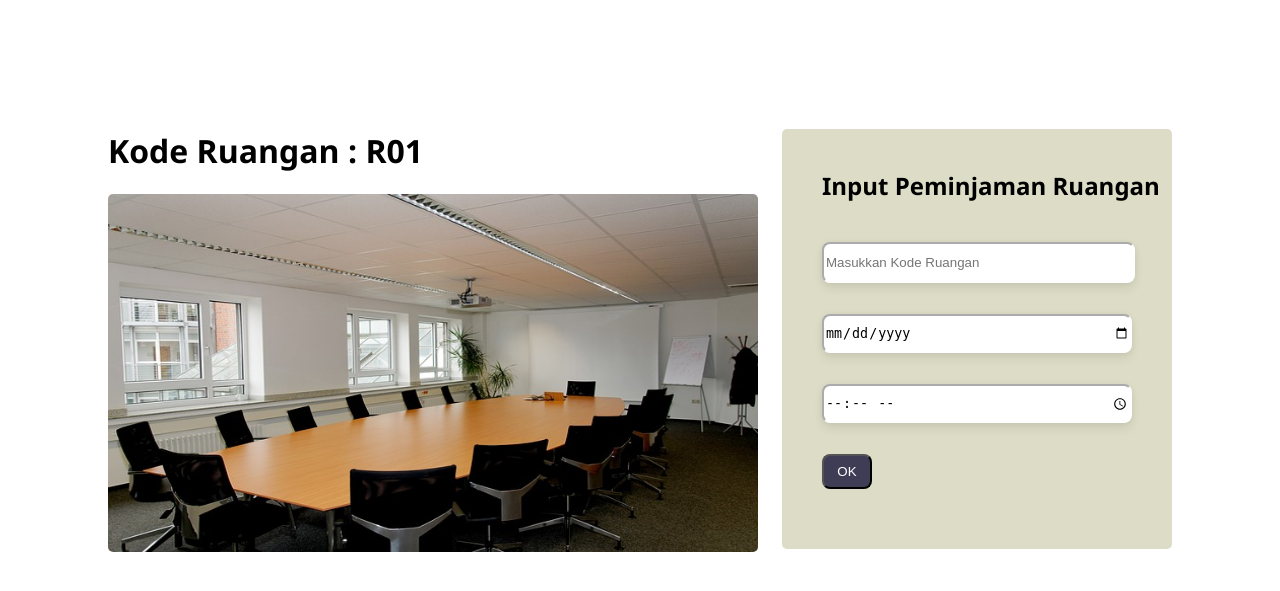
After one commit to Lestarisukma/DIPL-KELOMPOK-5-IF4202, a CodeIgniter app: template application/views/View_InputPinjamRuang.html in a window 1280 px wide. The commit adds this page. Shown: the top 591 px of the page. Run offline with CodeIgniter, Linux system fonts and the light colour scheme; the template is opened without the code that fills it, so the values that code supplies are empty.

Commit message:
View_InputPinjamRuang.html, View_PinjamRuang.html, inputruang.css, pinjamRuang.css
Update View

```diff
--- /dev/null
+++ b/application/views/View_InputPinjamRuang.html
@@ -0,0 +1,29 @@
+<!DOCTYPE html>
+<html lang="en">
+<head>
+    <meta charset="UTF-8">
+    <meta http-equiv="X-UA-Compatible" content="IE=edge">
+    <meta name="viewport" content="width=device-width, initial-scale=1.0">
+    <link rel="stylesheet" href="../../css/inputruang.css">
+    <title>Input Peminjaman Ruangan</title>
+</head>
+<body>
+    <div class="div-img">
+        <form style="float:right;">
+            <h2 style="padding-bottom: 20px;">Input Peminjaman Ruangan</h2>
+            <p>
+                <input type="text"class="id" placeholder="Masukkan Kode Ruangan"/>
+            </p>
+            <p>
+                <input type="date" class="tanggal"/>
+            </p>
+            <p>
+                <input type="time" class="time"/>
+            </p>
+            <button>OK</button>
+        </form>
+        <h1>Kode Ruangan : R01</h1>
+        <img class="card-img-top" src="../../asset/ruangan1.jpg" alt="Card image cap" width="650" height="358" style="border-radius: 5px;">
+    </div>
+</body>
+</html>
--- a/application/views/View_PinjamRuang.html
+++ b/application/views/View_PinjamRuang.html
@@ -13,7 +13,7 @@
 <body>
     <div class="container-fluid" style="padding-left: 70px;">
         <div class="row ">
-          <h1 style="padding-top: 100px; margin: 0 auto; margin-bottom: 50px;"> DAFTAR RUANGAN </h1>
+          <h1 style="padding-top: 100px; margin: 0 auto; margin-bottom: 50px;">DAFTAR RUANGAN </h1>
           <div class="container">
             <div class="row">
               <div class="col-4 mb-5">
@@ -78,9 +78,6 @@
               </div>
         </div>
     </div>
-
-
-
 </body>
   <!--Javascript-->
   <script type="text/javascript" src="../../javascript/bootstrap.min.js"></script>
--- /dev/null
+++ b/css/inputruang.css
@@ -0,0 +1,38 @@
+body {
+    font-family: 'Segoe UI', Tahoma, Geneva, Verdana, sans-serif;
+    padding-top: 100px;
+}
+
+input{
+    width: 305px;
+    height: 35px;
+    border-radius: 8px;
+    border-color: white;
+    box-shadow: 0 6px 10px rgba(0,0,0,.08), 0 0 6px rgba(0,0,0,.05);
+}
+
+button {
+    background-color: #3F3D56;
+    border-radius: 8px;
+    color: white;
+    width: 50px;
+    height: 35px;
+}
+
+form{
+    width: 350px;
+    height: 400px;
+    background-color: #DDDDC7;
+    border-radius: 5px;
+    margin-right: 100px;
+    padding-left: 40px;
+    padding-top: 20px;
+}
+
+.div-img{
+    margin-left: 100px;
+}
+
+p{
+    padding-bottom: 15px;
+}
--- a/css/pinjamRuang.css
+++ b/css/pinjamRuang.css
@@ -2,6 +2,7 @@
     transform: scale(1.05);
     box-shadow:  0 10px 20px rgba(0,0,0,.12), 0 4px 8px rgba(0,0,0,.06);
 }
+
 .card{
     border-radius: 10px;
     background: #fff;
@@ -9,3 +10,7 @@
     transition: .3s transform cubic-bezier(.155,1.105,.295,1.12),.3s box-shadow,.3s -webkit-transform cubic-bezier(.155,1.105,.295,1.12);
     cursor: pointer;
 }
+
+body{
+    font-family: 'Segoe UI', Tahoma, Geneva, Verdana, sans-serif;
+}
```
